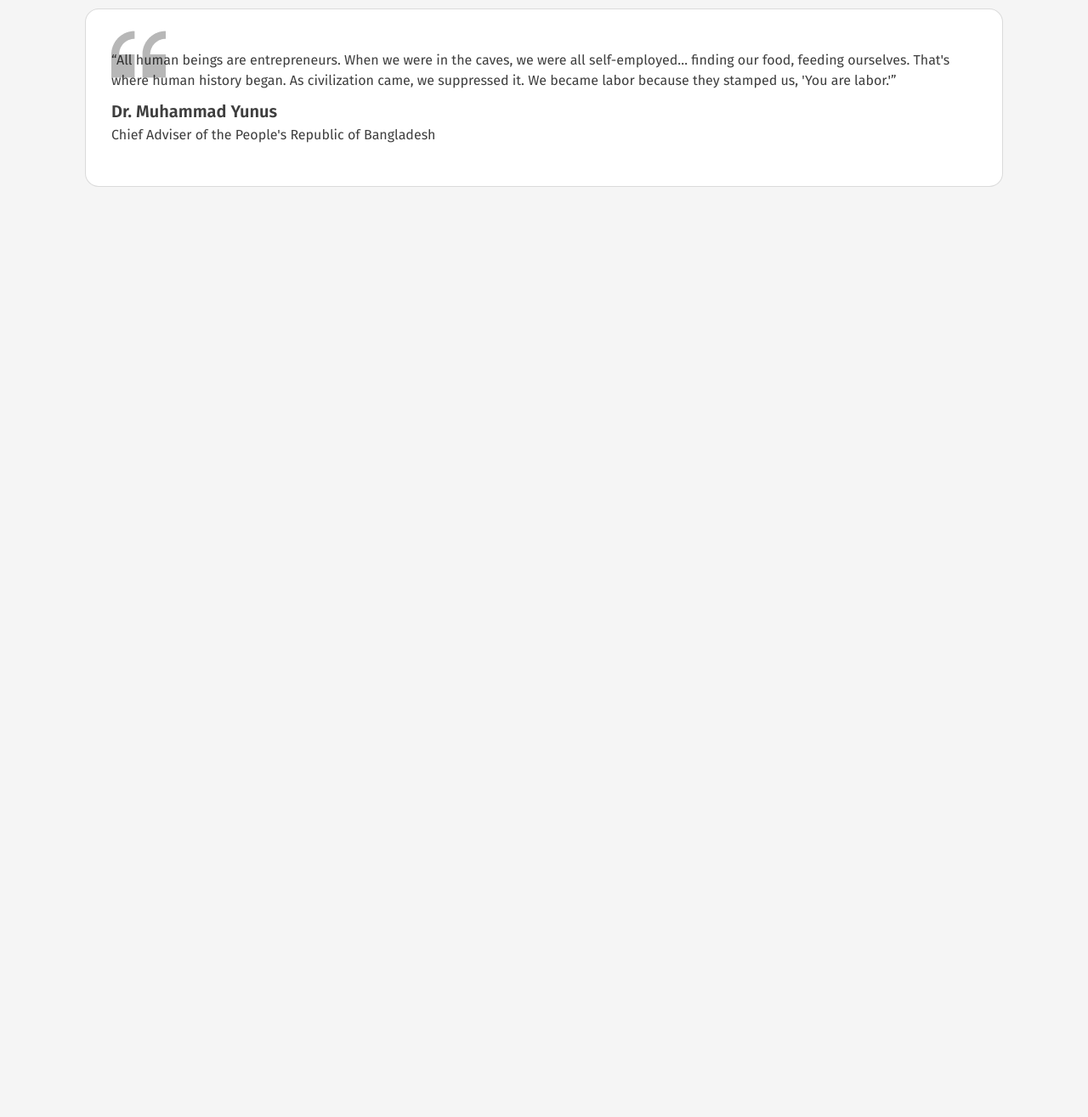
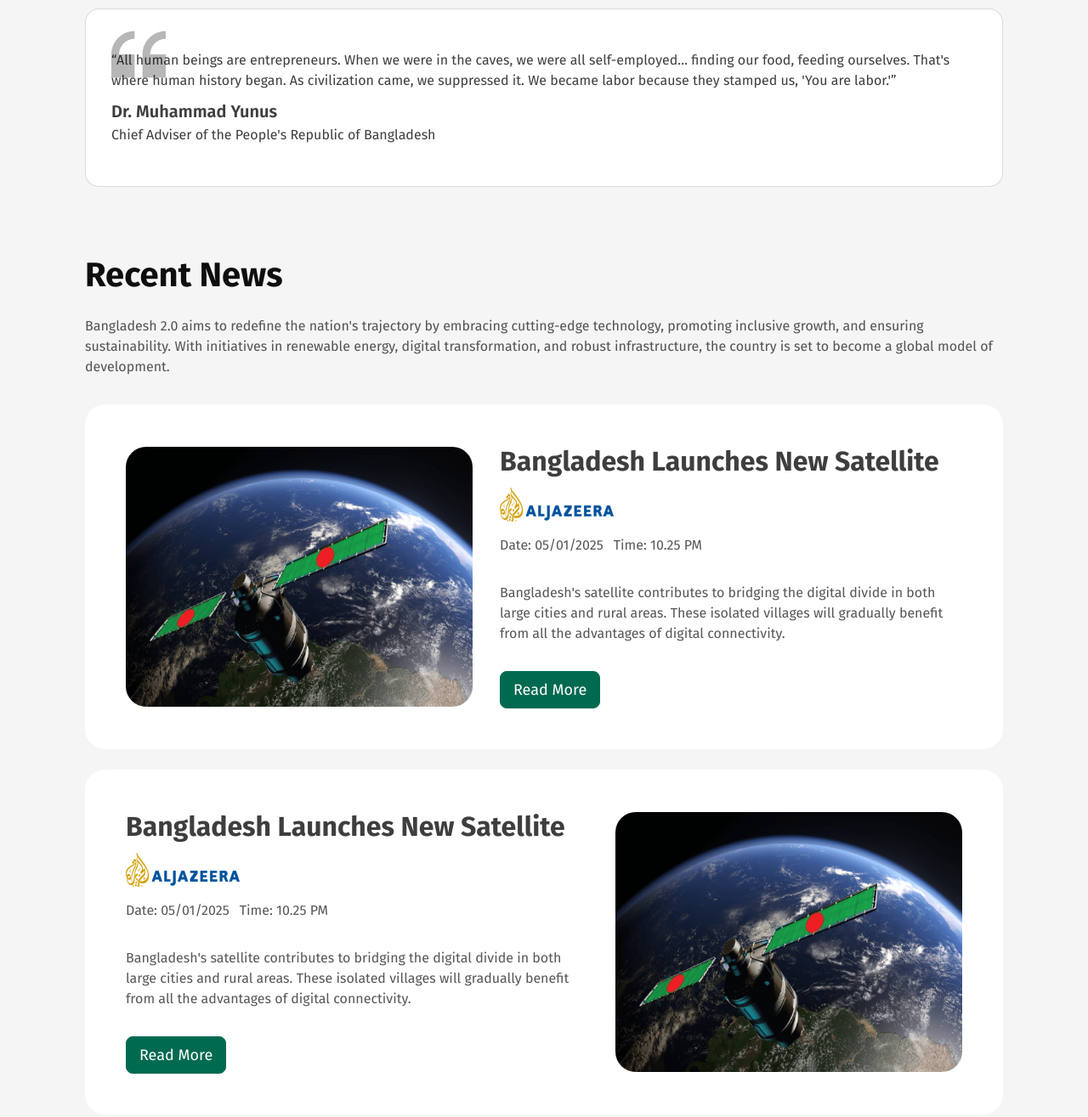
Before and after one commit to dayal-chandra/assign-1, a plain HTML site: page index.html in a window 1280 px wide. Shown: the part 1633-2948 px from the top of the page at 85% size. Before the commit the page ends 1933 px from the top, so only its background shows below. Drawn offline with Linux system fonts and the light colour scheme.

Commit message:
third push

```diff
--- a/index.html
+++ b/index.html
@@ -136,5 +136,85 @@
       </p>
     </section>
     <!-- YUNUS END -->
+
+    <!-- OPINION START -->
+    <!-- OPINION END -->
+
+    <!-- RECENT NEWS -->
+    <section class="recent-news">
+      <h1>Recent News</h1>
+      <p>
+        Bangladesh 2.0 aims to redefine the nation&apos;s trajectory by
+        embracing cutting-edge technology, promoting inclusive growth, and
+        ensuring sustainability. With initiatives in renewable energy, digital
+        transformation, and robust infrastructure, the country is set to become
+        a global model of development.
+      </p>
+
+      <div class="news-card">
+        <img src="./images/satelite.png" alt="" />
+        <div class="news-title">
+          <h2>Bangladesh Launches New Satellite</h2>
+          <img src="./images/al-jazeera.png" alt="" />
+
+          <div class="date-time">
+            <p class="date">Date: 05/01/2025</p>
+            <p class="time">Time: 10.25 PM</p>
+          </div>
+
+          <p>
+            Bangladesh&apos;s satellite contributes to bridging the digital
+            divide in both large cities and rural areas. These isolated villages
+            will gradually benefit from all the advantages of digital
+            connectivity.
+          </p>
+
+          <button class="green-btn">Read More</button>
+        </div>
+      </div>
+      <div class="news-card">
+        <div class="news-title">
+          <h2>Bangladesh Launches New Satellite</h2>
+          <img src="./images/al-jazeera.png" alt="" />
+
+          <div class="date-time">
+            <p class="date">Date: 05/01/2025</p>
+            <p class="time">Time: 10.25 PM</p>
+          </div>
+
+          <p>
+            Bangladesh&apos;s satellite contributes to bridging the digital
+            divide in both large cities and rural areas. These isolated villages
+            will gradually benefit from all the advantages of digital
+            connectivity.
+          </p>
+
+          <button class="green-btn">Read More</button>
+        </div>
+        <img src="./images/satelite.png" alt="" />
+      </div>
+      <div class="news-card">
+        <img src="./images/satelite.png" alt="" />
+        <div class="news-title">
+          <h2>Bangladesh Launches New Satellite</h2>
+          <img src="./images/al-jazeera.png" alt="" />
+
+          <div class="date-time">
+            <p class="date">Date: 05/01/2025</p>
+            <p class="time">Time: 10.25 PM</p>
+          </div>
+
+          <p>
+            Bangladesh&apos;s satellite contributes to bridging the digital
+            divide in both large cities and rural areas. These isolated villages
+            will gradually benefit from all the advantages of digital
+            connectivity.
+          </p>
+
+          <button class="green-btn">Read More</button>
+        </div>
+      </div>
+    </section>
+    <!-- RECENT NEWS END -->
   </body>
 </html>
--- a/styles/style.css
+++ b/styles/style.css
@@ -275,3 +275,64 @@ nav button:hover {
   font-size: 16px;
   font-weight: 400;
 }
+
+/* OPINION */
+
+/* RECENT NEWS */
+
+.recent-news {
+  max-width: 1080px;
+  margin: auto;
+}
+
+.recent-news h1 {
+  color: #0e0e0e;
+  font-size: 40px;
+  font-weight: 700;
+  margin-bottom: 24px;
+}
+
+.recent-news p {
+  color: #0e0e0eb3;
+  font-size: 16px;
+  font-weight: 400;
+  line-height: 24px;
+  margin-bottom: 32px;
+}
+
+.news-card {
+  background-color: #fff;
+  border-radius: 24px;
+  display: flex;
+  justify-content: space-between;
+  align-items: center;
+  gap: 32px;
+  padding: 48px;
+  margin-bottom: 24px;
+}
+
+.news-card > img {
+  border-radius: 24px;
+}
+
+.news-title h2 {
+  color: #0e0e0ecc;
+  font-size: 32px;
+  font-weight: 700;
+  margin-bottom: 12px;
+}
+
+.date-time {
+  display: flex;
+  justify-content: start;
+  align-items: center;
+  gap: 12px;
+  margin-top: 12px;
+}
+
+.news-title p {
+  color: #0e0e0eb3;
+  font-size: 16px;
+  font-weight: 400;
+  line-height: 24px;
+}
```
